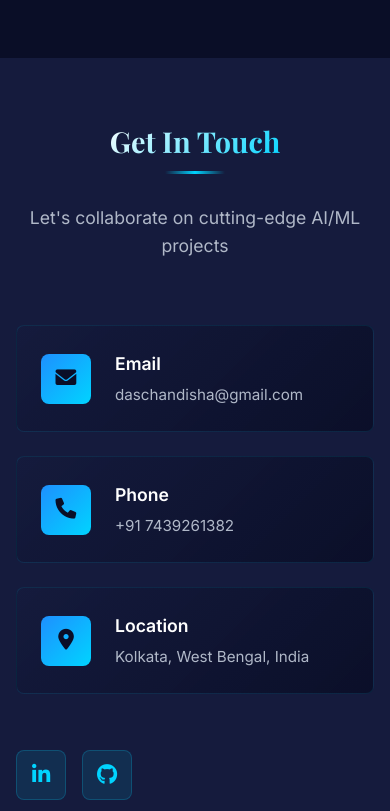
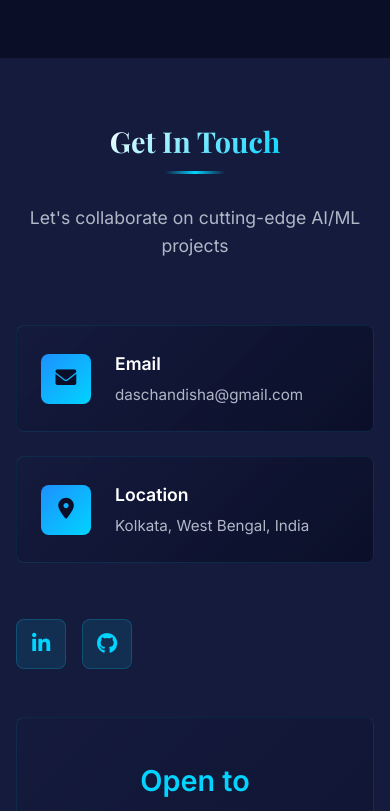
Before and after one commit to Chandisha/My_Portfolio, a plain HTML site: page index.html in a window 390 px wide. Shown: the part 11189-12000 px from the top of the page. Drawn offline with nearby package versions, Linux system fonts and the light colour scheme.

Commit message:
Remove phone contact details from index.html
Removed phone contact information from the page.

```diff
--- a/index.html
+++ b/index.html
@@ -1890,16 +1890,6 @@
 
                     <div class="contact-item">
                         <div class="contact-icon">
-                            <i class="fas fa-phone"></i>
-                        </div>
-                        <div class="contact-details">
-                            <h4>Phone</h4>
-                            <p>+91 7439261382</p>
-                        </div>
-                    </div>
-
-                    <div class="contact-item">
-                        <div class="contact-icon">
                             <i class="fas fa-map-marker-alt"></i>
                         </div>
                         <div class="contact-details">
```
